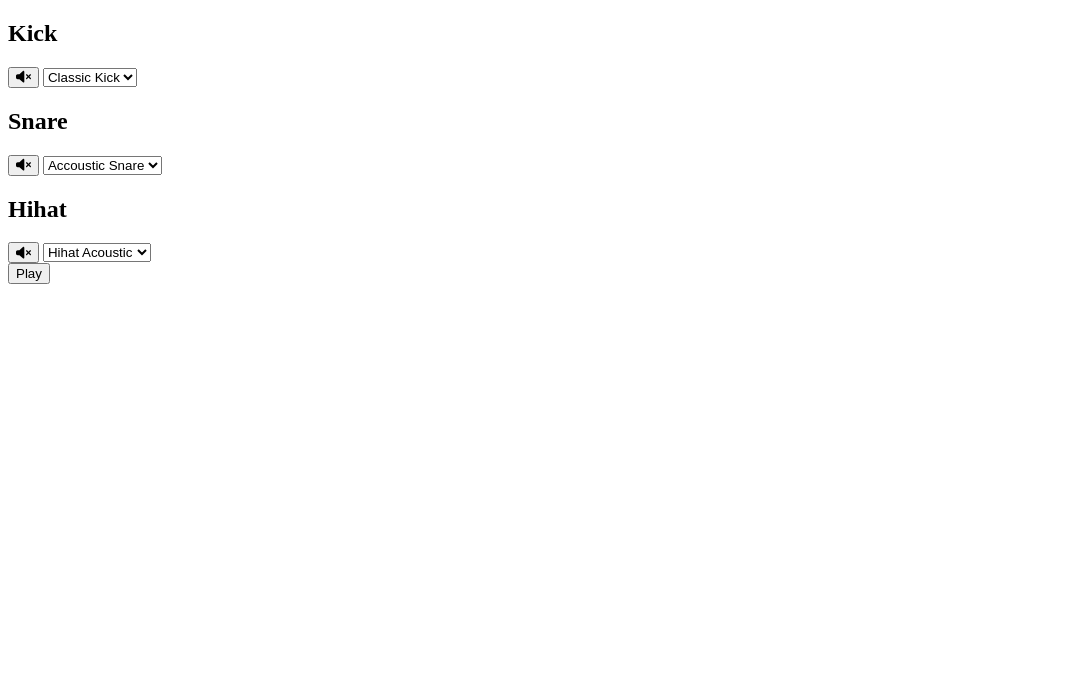
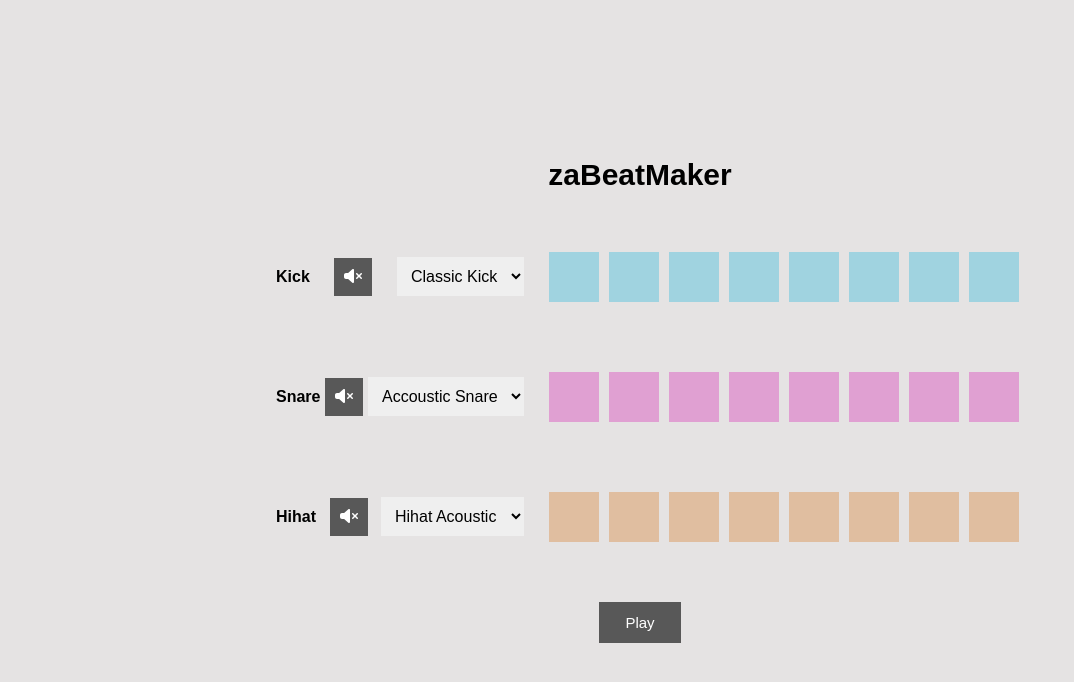
Before and after one commit to Laoluwapo/zaBeatmaker, a plain HTML site: page index.html in a window 1280 px wide. Shown: the whole page, without its empty margins (0-1074 px from the left). Drawn offline with Linux system fonts and the light colour scheme.

Commit message:
Style zaBeatMaker.

```diff
--- a/index.html
+++ b/index.html
@@ -10,6 +10,7 @@
 </head>
 <body>
     <div class="sequencer">
+        <h1>zaBeatMaker</h1>
         <div class="kick-track">
             <div class="controls">
                 <h2>Kick</h2>
@@ -80,8 +81,8 @@
                 <div class="pad hihat-pad b7"></div>
             </div>
         </div>
+        <button class="play">Play</button>
     </div>
-    <button class="play">Play</button>
     <audio class="kick-sound" src="./sounds/kick-classic.wav"></audio>
     <audio class="snare-sound" src="./sounds/snare-acoustic01.wav"></audio>
     <audio class="hihat-sound" src="./sounds/hihat-acoustic01.wav"></audio>
--- a/style.css
+++ b/style.css
@@ -0,0 +1,117 @@
+* {
+    margin: 0;
+    padding: 0;
+    box-sizing: border-box;
+}
+
+html {
+    font-size: 62.5%;
+}
+
+body {
+    background-color: rgb(229, 227, 227);
+    font-family: sans-serif;
+}
+
+i, svg {
+    pointer-events: none;
+}
+
+.kick-pad, .snare-pad, .hihat-pad {
+    width: 5rem;
+    height: 5rem;
+    margin: 1rem 0.5rem;
+    cursor: pointer;
+}
+
+.kick-pad {
+    background: rgb(160, 211, 224);
+}
+
+.snare-pad {
+    background: rgb(224, 160, 210);
+}
+
+.hihat-pad {
+    background: rgb(224, 190, 160);
+}
+
+.kick-pad.active {
+    background: rgb(59, 197, 231);
+}
+
+.snare-pad.active {
+    background: rgb(218, 58, 178);
+}
+
+.hihat-pad.active {
+    background: rgb(241, 158, 64);
+}
+
+.sequencer {
+    min-height: 100vh;
+    display: flex;
+    flex-direction: column;
+    justify-content: center;
+    align-items: center;
+}
+
+.sequencer h1 {
+    font-size: 3rem;
+}
+
+.sequencer h2 {
+    font-size: 1.6rem;
+}
+
+.kick-track, .snare-track, .hihat-track {
+    display: flex;
+    align-items: center;
+    justify-content: space-between;
+    width: 60%;
+    margin-top: 5rem;
+}
+
+.kick, .snare, .hihat {
+    display: flex;
+}
+
+.controls {
+    display: flex;
+    align-items: center;
+    justify-content: space-between;
+    margin: 0 2rem;
+    flex: 1;
+}
+
+.controls button {
+    padding: 1rem;
+    border: none;
+    outline: none;
+    background: rgb(88, 88, 88);
+    color: #fff;
+    font-size: 1.6rem;
+    cursor: pointer;
+    transition: all 0.5s ease;
+}
+
+.pads {
+    transition: all .5s ease;
+}
+
+.play {
+    border: none;
+    padding: 1.2rem 2.6rem;
+    font-size: 1.5rem;
+    background: rgb(88, 88, 88);
+    color: #fff;
+    cursor: pointer;
+    margin-top: 5rem;
+}
+
+select {
+    padding: 1rem;
+    font-size: 1.6rem;
+    border: none;
+    outline: none;
+}
```
